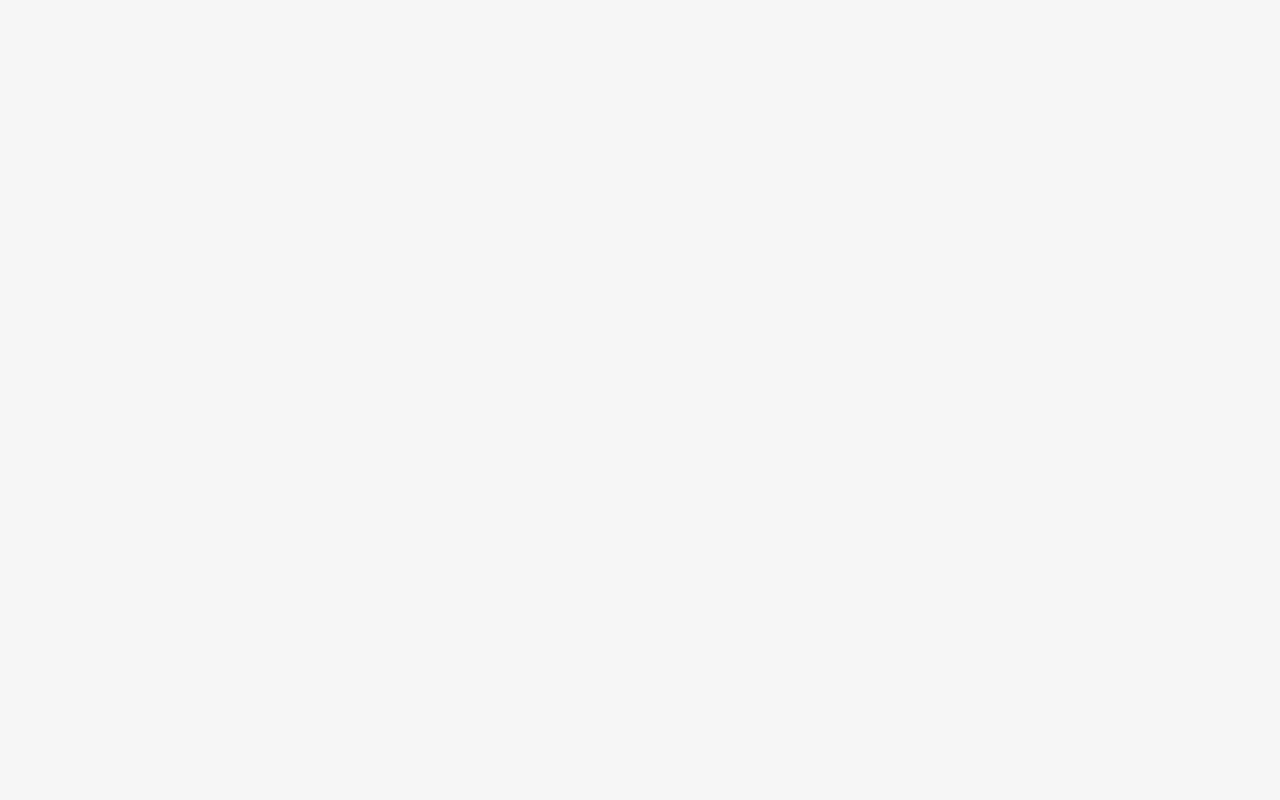
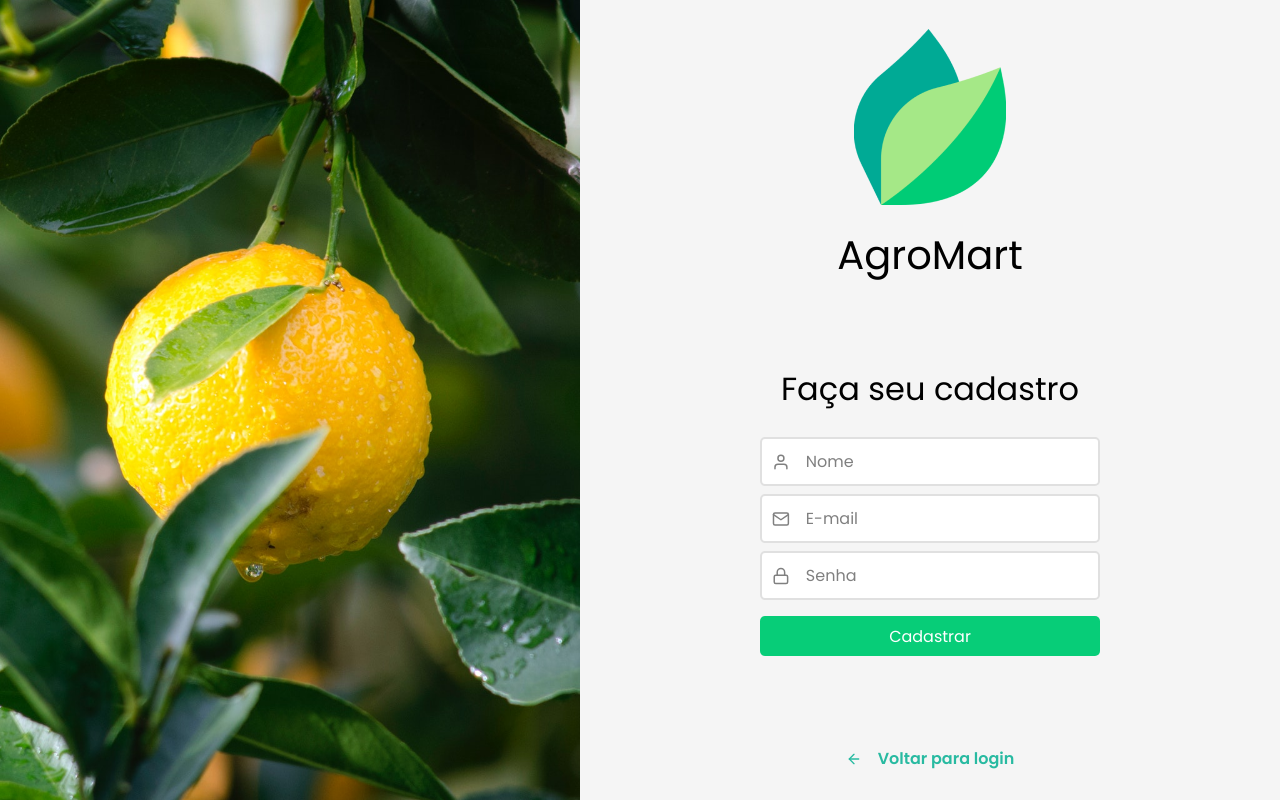
Before and after one commit to erteduarda/agromart-web, a React (Create React App) app: page /signup in a window 1280 px wide. Built offline with nearby package versions, Linux system fonts and the light colour scheme.

Commit message:
Corrigindo erro de css e criando nova pagina de signup

```diff
--- a/src/components/Input/styles.ts
+++ b/src/components/Input/styles.ts
@@ -16,7 +16,7 @@
     }
 
   input {
-    flex: 1;
+    width: 100%;
     background: transparent;
     border: 0;
 
--- /dev/null
+++ b/src/pages/SignUp/index.tsx
@@ -0,0 +1,38 @@
+import React from 'react';
+import logoImg from '../../assets/logo.svg';
+
+import Input from '../../components/Input';
+import Button from '../../components/Button';
+
+import { FiArrowLeft, FiMail, FiUser, FiLock } from 'react-icons/fi'
+import { Container, Content, Background, Text } from './styles';
+
+const Signup: React.FC = () => (
+  <Container>
+    <Background/>
+    <Content>
+      <img src={ logoImg } alt="Agromart"/>
+      <Text> AgroMart </Text>
+
+      <form>
+        <h1>Faça seu cadastro</h1>
+
+        <Input name="name" icon={ FiUser } placeholder="Nome"/>
+        <Input name="email" icon={ FiMail } placeholder="E-mail"/>
+
+
+        <Input name="password" icon={ FiLock } type="password" placeholder="Senha"/>
+
+        <Button type="submit">Cadastrar</Button>
+
+      </form>
+
+      <a href="login">
+        <FiArrowLeft/>
+        Voltar para login
+      </a>
+    </Content>
+  </Container>
+);
+
+export default Signup;
--- /dev/null
+++ b/src/pages/SignUp/styles.ts
@@ -0,0 +1,75 @@
+import styled from "styled-components";
+import { shade } from 'polished'
+import signUnBackground from '../../assets/03.jpg'
+
+// export const ImageContainer = styled.div``
+
+export const Container = styled.div`
+  height: 100vh;
+  display: flex;
+  align-items: stretch;
+`;
+
+export const Content = styled.div`
+  display:flex;
+  flex-direction: column;
+  align-items: center;
+  place-content: center;
+
+  width: 100%;
+  max-width: 700px;
+
+  form {
+    margin: 80px;
+    width: 340px;
+    text-align: center;
+
+    h1 {
+      margin-bottom: 24px;
+    }
+
+    a {
+      color: var(--emerald-4);
+      display: block;
+      margin-top: 10px;
+      text-decoration: none;
+      transition: color 0.4s;
+
+      &:hover {
+        color: ${shade(1, '#00cb76ff')}
+      }
+    }
+  }
+
+  > a {
+    font-weight: bold;
+    color: var(--keppel);
+    display: block;
+    margin-top: 10px;
+    text-decoration: none;
+    transition: color 0.4s;
+    display: flex;
+    align-items: center;
+
+    svg{
+      margin-right: 16px;
+    }
+
+    &:hover {
+      color: ${shade(1, '#28baa1ff')}
+    }
+  }
+
+`;
+
+export const Text = styled.span`
+  font-size: 40px;
+  margin-top: 20px;
+`
+
+export const Background = styled.div`
+  flex: 1;
+  background-color: var(--emerald-4);
+  background: url(${signUnBackground}) no-repeat center;
+  background-size: cover;
+`;
--- a/src/routes/index.tsx
+++ b/src/routes/index.tsx
@@ -1,15 +1,15 @@
 import React from 'react';
 import { Route, Switch } from 'react-router-dom';
 
-import Dashboard from '../pages/Dashboard';
-import Repository from '../pages/Repository';
+// import Dashboard from '../pages/Dashboard';
+// import Repository from '../pages/Repository';
 import SignIn from '../pages/SignIn';
+import SignUp from '../pages/SignUp';
 
 const Routes: React.FC = () => (
   <Switch>
     <Route path="/" exact component={ SignIn }/>
-    <Route path="/repository" component={ Repository }/>
-    <Route path="/dashboard" component={ Dashboard }/>
+    <Route path="/signup" exact component={ SignUp }/>
   </Switch>
 );
 
```
